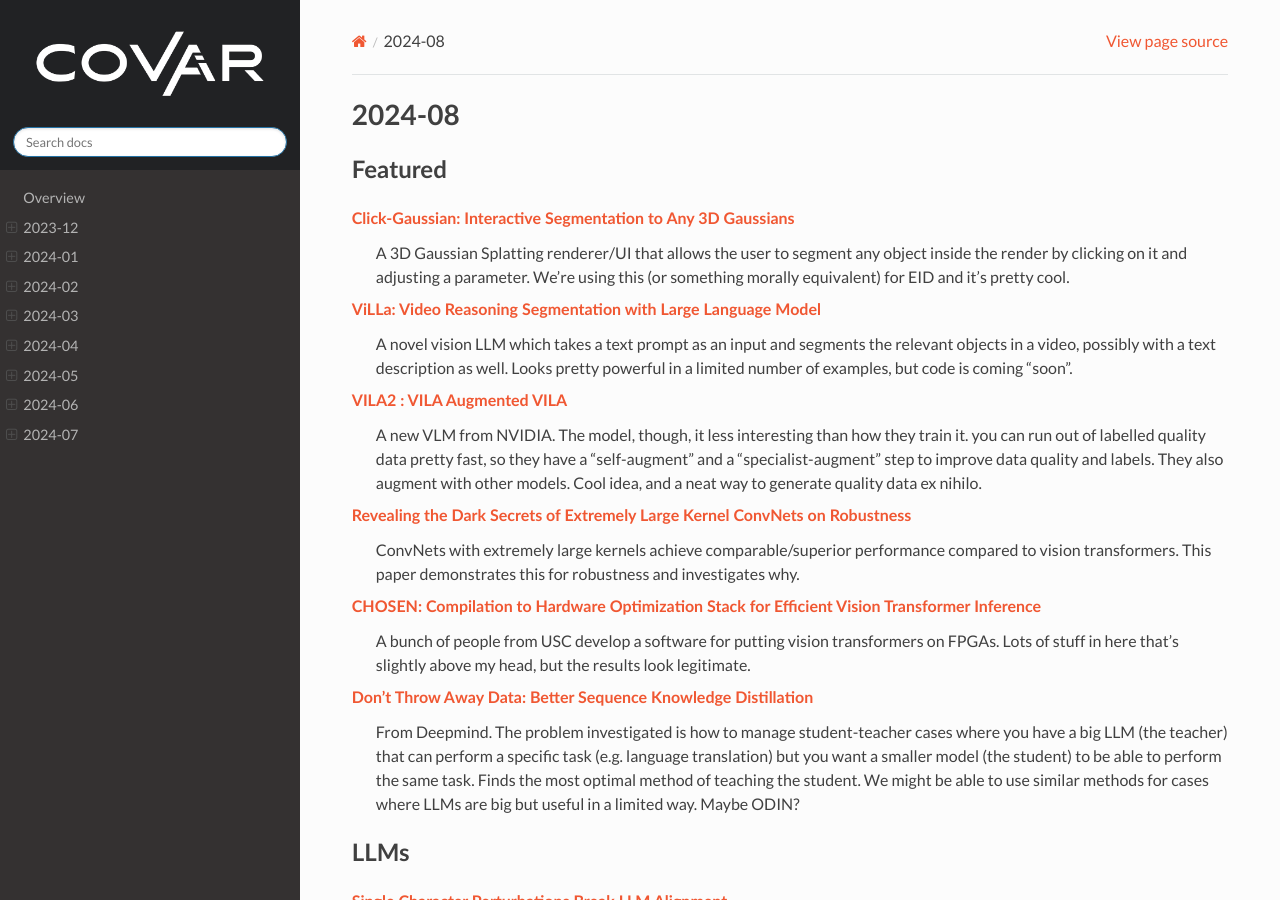
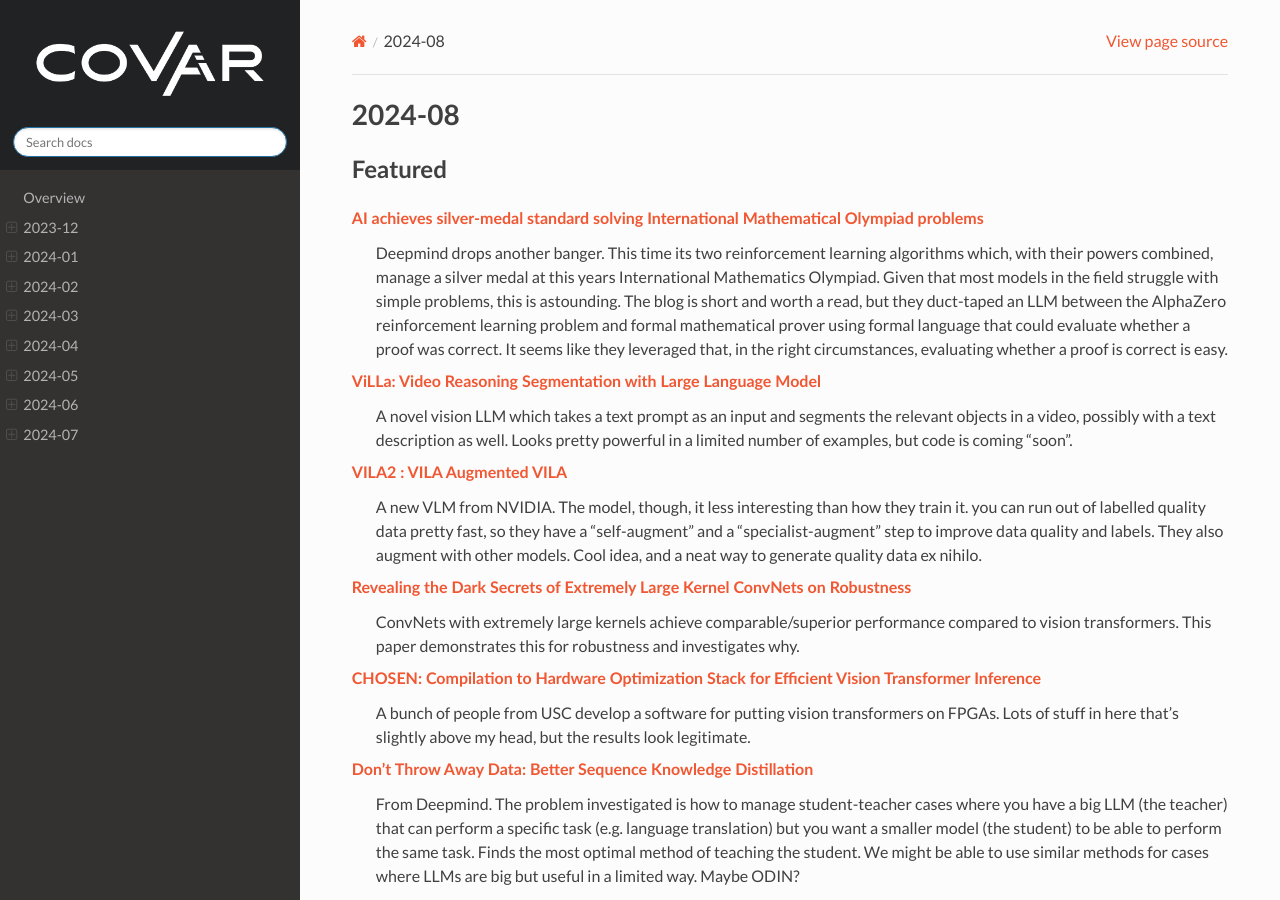
Before and after one commit to covartech/zeitgeist, a Sphinx documentation site: the page built from docs/issues/2024-08.rst, in a window 1280 px wide and 900 px high. Built offline with Sphinx 7.4.7 and the Read the Docs theme 2.0.0, drawn with Linux system fonts in a browser that asks for light colours; some of the changed text lies outside the part shown.

Commit message:
Update 2024_07_26

```diff
--- a/docs/issues/2024-08.rst
+++ b/docs/issues/2024-08.rst
@@ -3,8 +3,8 @@
 
 Featured
 --------
-`Click-Gaussian: Interactive Segmentation to Any 3D Gaussians <https://arxiv.org/pdf/2407.11793>`_
-    A 3D Gaussian Splatting renderer/UI that allows the user to segment any object inside the render by clicking on it and adjusting a parameter.  We're using this (or something morally equivalent) for EID and it's pretty cool.
+`AI achieves silver-medal standard solving International Mathematical Olympiad problems <https://deepmind.google/discover/blog/ai-solves-imo-problems-at-silver-medal-level/>`_
+    Deepmind drops another banger.  This time its two reinforcement learning algorithms which, with their powers combined, manage a silver medal at this years International Mathematics Olympiad.  Given that most models in the field struggle with simple problems, this is astounding.  The blog is short and worth a read, but they duct-taped an LLM between the AlphaZero reinforcement learning problem and formal mathematical prover using formal language that could evaluate whether a proof was correct.  It seems like they leveraged that, in the right circumstances, evaluating whether a proof is correct is easy.
 
 `ViLLa: Video Reasoning Segmentation with Large Language Model <https://arxiv.org/pdf/2407.14500>`_
     A novel vision LLM which takes a text prompt as an input and segments the relevant objects in a video, possibly with a text description as well.  Looks pretty powerful in a limited number of examples, but code is coming "soon".
@@ -62,6 +62,9 @@
 ----------------------
 `Enhancing Building Safety Design for Active Shooter Incidents: Exploration of Building Exit Parameters using Reinforcement Learning-Based Simulation <https://arxiv.org/pdf/2407.10441>`_
     Incredibly morbid, but there's something here that can be adapted to simulating armed combatants that may have a use case.
+
+`AI achieves silver-medal standard solving International Mathematical Olympiad problems <https://deepmind.google/discover/blog/ai-solves-imo-problems-at-silver-medal-level/>`_
+    Deepmind drops another banger.  This time its two reinforcement learning algorithms which, with their powers combined, manage a silver medal at this years International Mathematics Olympiad.  Given that most models in the field struggle with simple problems, this is astounding.  The blog is short and worth a read, but they duct-taped an LLM between the AlphaZero reinforcement learning problem and formal mathematical prover using formal language that could evaluate whether a proof was correct.  It seems like they leveraged that, in the right circumstances, evaluating whether a proof is correct is easy.
 
 Sensing
 -------
@@ -139,6 +142,9 @@
 `Deformable Convolution Based Road Scene Semantic Segmentation of Fisheye Images in Autonomous Driving <https://arxiv.org/pdf/2407.16647>`_
     Does ATR with fish-eye camera, finds that a deformable CNN (where the kernel depends on the shape of the object) outperforms the non-deformable version of CNNs such as ResNets and U-Nets.
 
+`GENERATIVE LEARNING FOR SIMULATION OF US ARMY VEHICLE FAULTS <https://arxiv.org/pdf/2407.17654>`_
+    Throws some deep learning methods at the problem of "predicting when US Army vehicles will break down".  Presumably there's some army interest behind this, even if it's not stated explicitly in this paper, because why would you do this otherwise.  Two of the coauthors are at ECE in Duke - might be a collaboration opportunity, might be we know them already
+
 New Models
 ----------
 `Meta 3D AssetGen: Text-to-Mesh Generation with High-Quality Geometry, Texture, and PBR Materials <https://ai.meta.com/research/publications/meta-3d-assetgen-text-to-mesh-generation-with-high-quality-geometry-texture-and-pbr-materials/?utm_source=twitter&utm_medium=organic_social&utm_content=thread&utm_campaign=research>`_
```
